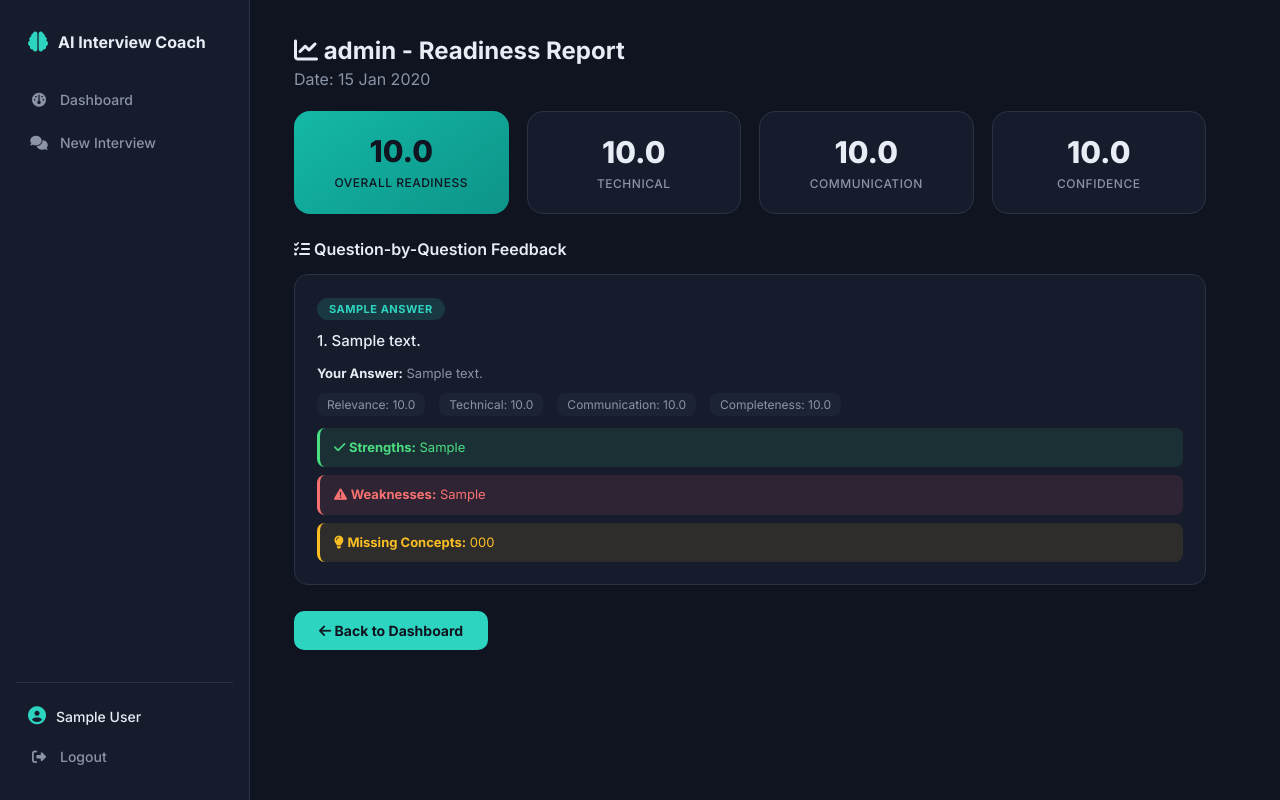
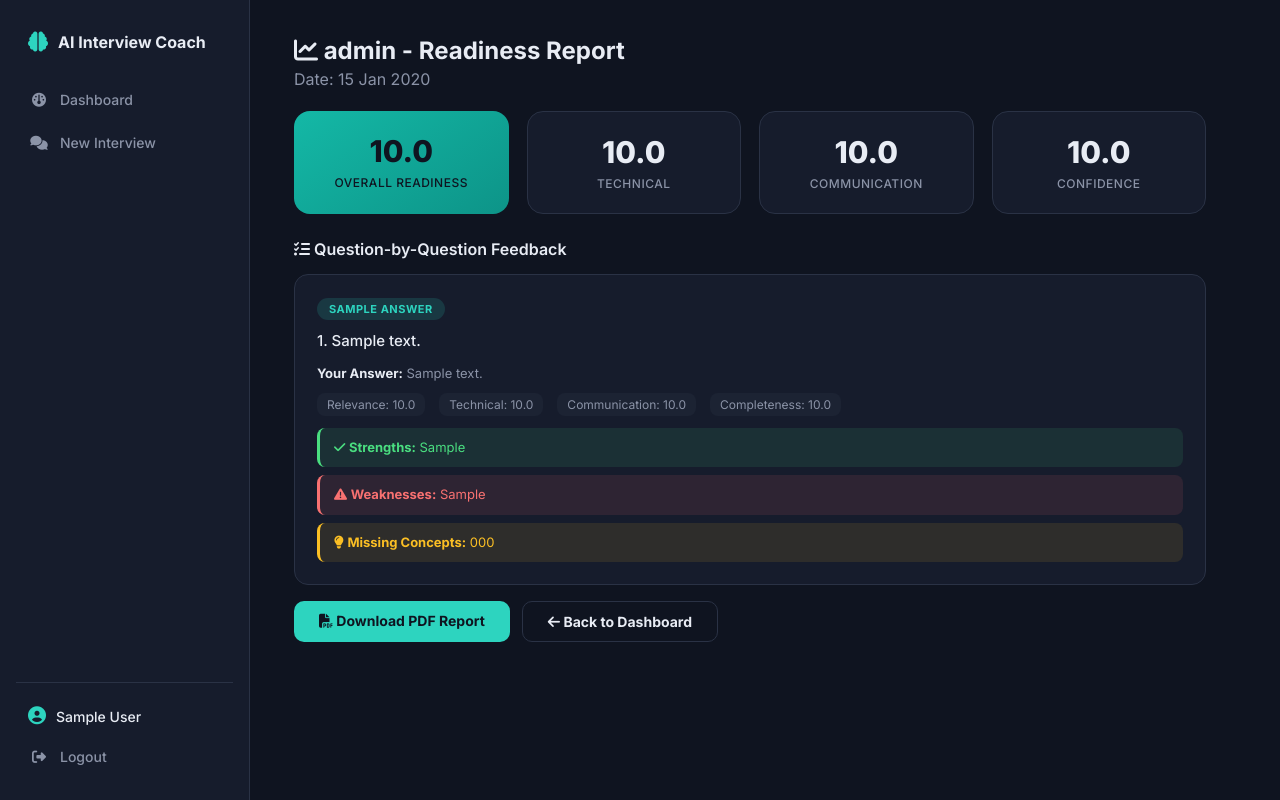
Before and after one commit to 64271maaz/ai-interview-coach, a Flask app: page /interview/1/report in a window 1280 px wide. Run offline with Flask 3, Linux system fonts and the light colour scheme; a user stored in the database is signed in; tables that the repository leaves empty hold one stand-in row (values such as "Sample post"); parts of the project's set-up code (start-up, migrations or seed data) failed here and were passed over.

Commit message:
Add download PDF report button to report template

```diff
--- a/templates/report.html
+++ b/templates/report.html
@@ -46,5 +46,8 @@
 </div>
 {% endfor %}
 
-<a href="{{ url_for('dashboard.dashboard_view') }}" class="btn" style="display:inline-block; width:auto; padding:11px 25px; text-decoration:none; text-align:center; margin-top:10px;"><i class="fa-solid fa-arrow-left"></i> Back to Dashboard</a>
+<div style="display:flex; gap:12px; flex-wrap:wrap; margin-top:10px;">
+    <a href="{{ url_for('interview.download_report', interview_id=interview.id) }}" class="btn" style="display:inline-block; width:auto; padding:11px 25px; text-decoration:none; text-align:center; margin-top:0;"><i class="fa-solid fa-file-pdf"></i> Download PDF Report</a>
+    <a href="{{ url_for('dashboard.dashboard_view') }}" class="btn" style="display:inline-block; width:auto; padding:11px 25px; text-decoration:none; text-align:center; margin-top:0; background:transparent; color:var(--text-primary); border:1px solid var(--border-color);"><i class="fa-solid fa-arrow-left"></i> Back to Dashboard</a>
+</div>
 {% endblock %}
```
